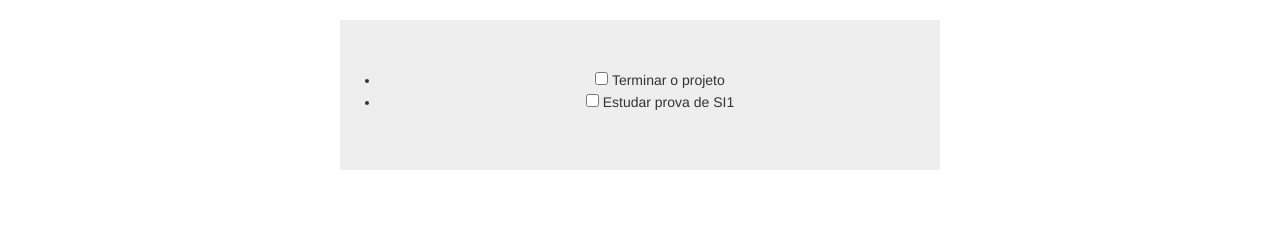
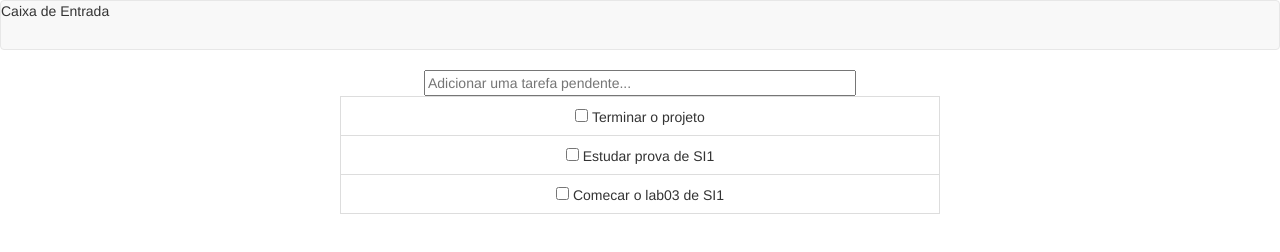
Before and after one commit to dnrocha1/si1Lab02, a plain HTML site: page todoApp.html in a window 1280 px wide. Drawn offline with nearby package versions, Linux system fonts and the light colour scheme.

Commit message:
Commit final do dia

```diff
--- a/css/app.css
+++ b/css/app.css
@@ -11,3 +11,11 @@
 	text-decoration: line-through;
 	color: gray;
 }
+
+ul {
+  list-style-type: none;
+}
+
+th {
+	text-align: center;
+}
--- a/js/app.js
+++ b/js/app.js
@@ -2,7 +2,8 @@ var app = angular.module("todoApp", []);
 app.controller("appController", function($scope) {
 	$scope.tasks = [
 		{'title':'Terminar o projeto','done':false},
-		{'title':'Estudar prova de SI1','done':false}
+		{'title':'Estudar prova de SI1','done':false},
+		{'title':'Comecar o lab03 de SI1','done':false}
 	];
 
 	$scope.addTask = function(){
--- a/todoApp.html
+++ b/todoApp.html
@@ -2,6 +2,7 @@
 <html ng-app="todoApp">
 
 <head>
+	<meta charset="utf-8">
 	<script src="https://ajax.googleapis.com/ajax/libs/angularjs/1.5.9/angular.min.js"></script>
 	<script src="js/app.js"></script>
 
@@ -12,23 +13,34 @@
 </head>
 
 <body>
-	<div id="content" class="jumbotron" ng-controller="appController">
-		<!-- <table class="table table-stripped">
+	<nav class="navbar navbar-default">
+		Caixa de Entrada
+	</nav>
+	<div id="content" ng-controller="appController">
+		<table class="table table-hover table-stripped table-bordered">
+			<!-- <thead class="thead-inverse">
 				<tr>
-				<thead>TODO List</thead>
+					<th>TODO List</th>
+				</tr>
+			</thead> -->
+			<tr>
+				<input type="text" name="addTask" size="50" placeholder="Adicionar uma tarefa pendente...">
 			</tr>
 			<tr ng-repeat="task in tasks">
 				<td>
-					{{task.title}}
+					<input type="checkbox" ng-model="task.done">
+					<span ng-class="{'done':task.done}">{{task.title}}</span>
 				</td>
 			</tr>
-		</table> -->
+		</table>
+		<!-- <div>
 			<ul>
 				<li ng-repeat="task in tasks">
 					<input type="checkbox" ng-model="task.done">
 					<span ng-class="{'done':task.done}">{{task.title}}</span>
 				</li>
 			</ul>
+		</div> -->
 	</div>
 </body>
 </html>
```
Lines whose indentation alone changed are shown as unchanged.
